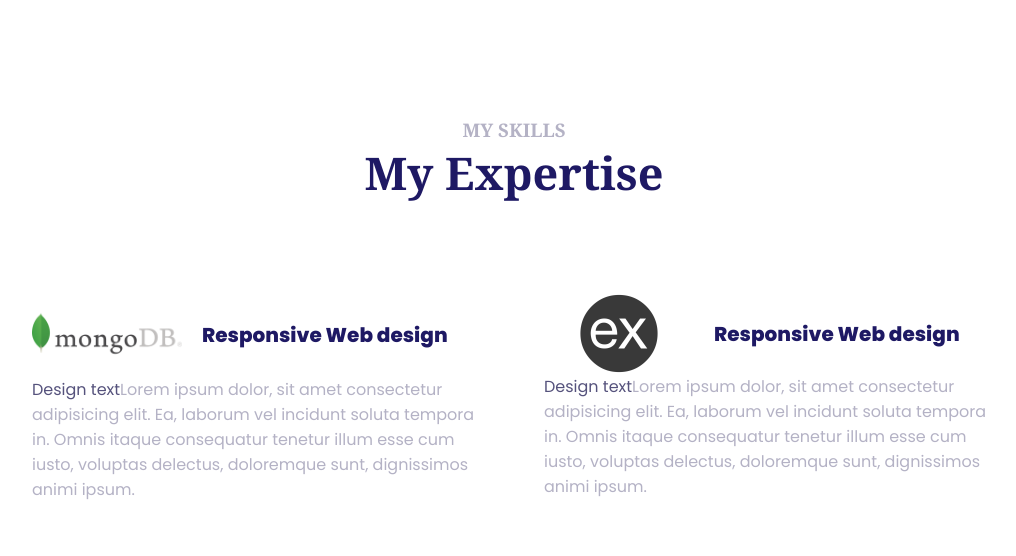
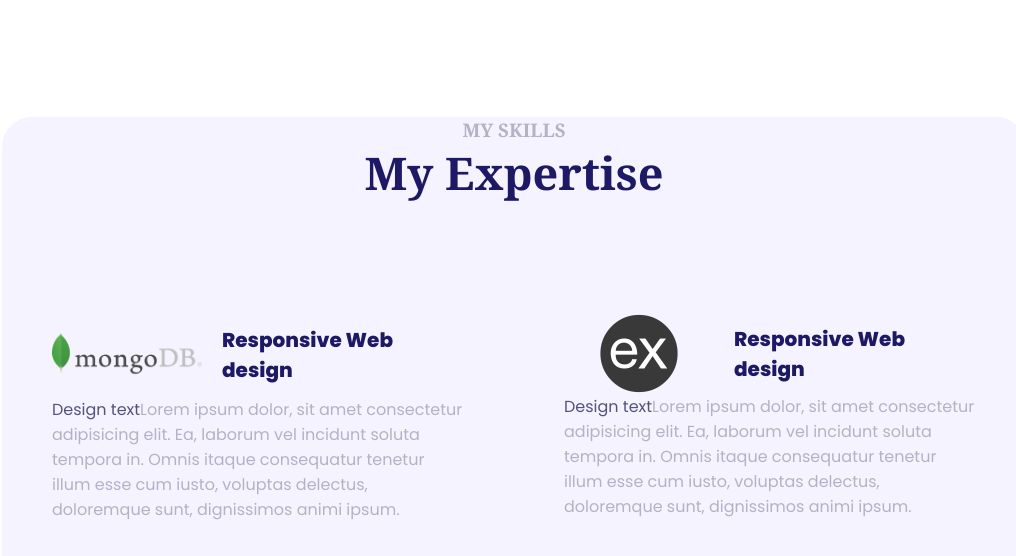
Before and after one commit to LakshayKumar9347/lakshay-kumar.github.io, a plain HTML site: page index.html in a window 1280 px wide. Shown: the part 670-1226 px from the top of the page, without its empty margins (126-1142 px from the left). Drawn offline with nearby package versions, Linux system fonts and the light colour scheme.

Commit message:
Updated css
Change color of testimonials background

```diff
--- a/style.css
+++ b/style.css
@@ -26,6 +26,8 @@ html {
   --light-pink: #fff5f6;
   --light-purple: #ada8ff;
   --light-blue: #e9f9ff;
+  --light-baby-pink:#F7E8ff;
+  --light-beige:#fbf5e9
 }
 
 li,
@@ -206,9 +208,12 @@ p {
 .grid-box .highlight {
   color: var(--dark-purple);
 }
-
+.skills{
+  background-color: var(--circle);
+  border-radius: 30px;
+}
 .skills .grid-box {
-  padding: 30px;
+  padding: 50px;
   /* height: auto; */
 }
 
@@ -309,7 +314,8 @@ p {
 /* Testimonials */
 .testimonials {
   margin-top: 120px;
-  background: var(--light-pink);
+  /* background: var(--light-pink); */
+  background: var(--light-beige);
   padding: 60px 0px;
 
 }
```
